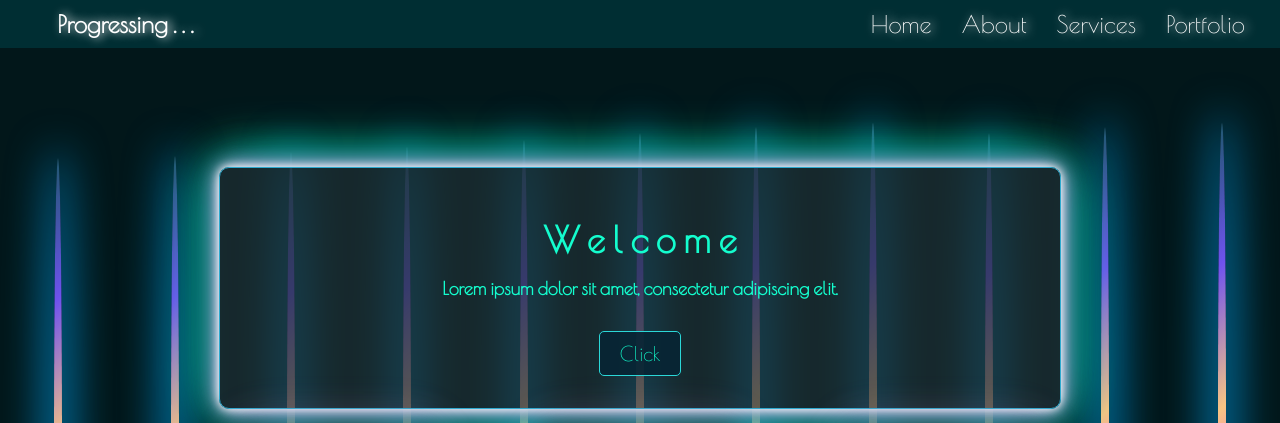
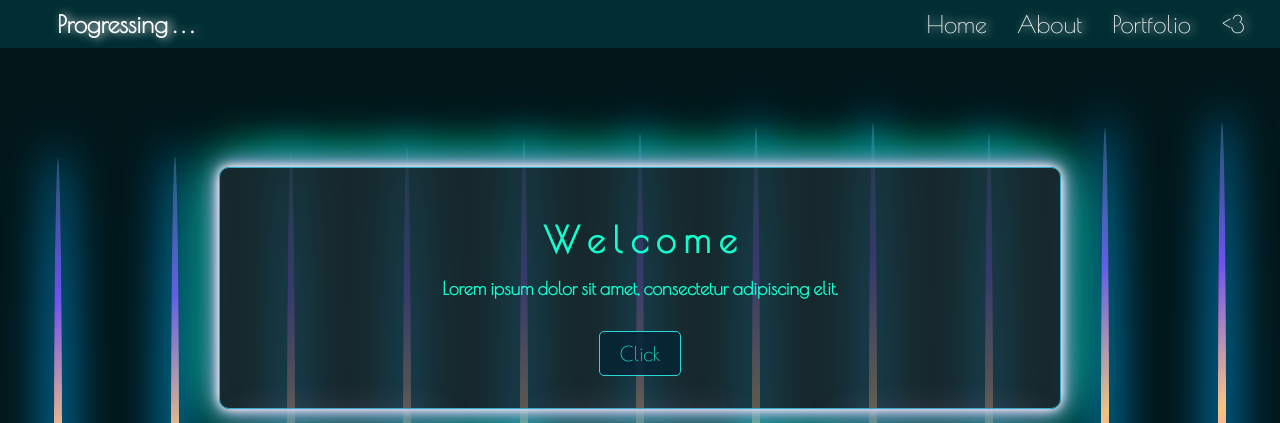
Before and after one commit to Kharmaa/WebSite, a plain HTML site: page index.html in a window 1280 px wide. Shown: the top 423 px of the page. Drawn offline with nearby package versions, Linux system fonts and the light colour scheme.

Commit message:
Update index.html

```diff
--- a/index.html
+++ b/index.html
@@ -15,8 +15,9 @@
             <ul class="navi-links">
                 <li><a href="#">Home</a></li>
                 <li><a href="#">About</a></li>
-                <li><a href="#">Services</a></li>
                 <li><a href="#">Portfolio</a></li>
+                <li><a href="#"><3</a></li>
+
             </ul>
         </nav>
     </header>
```
